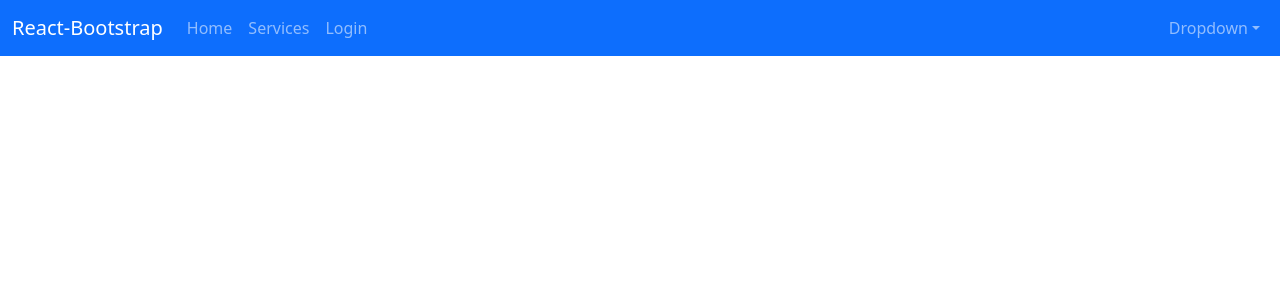
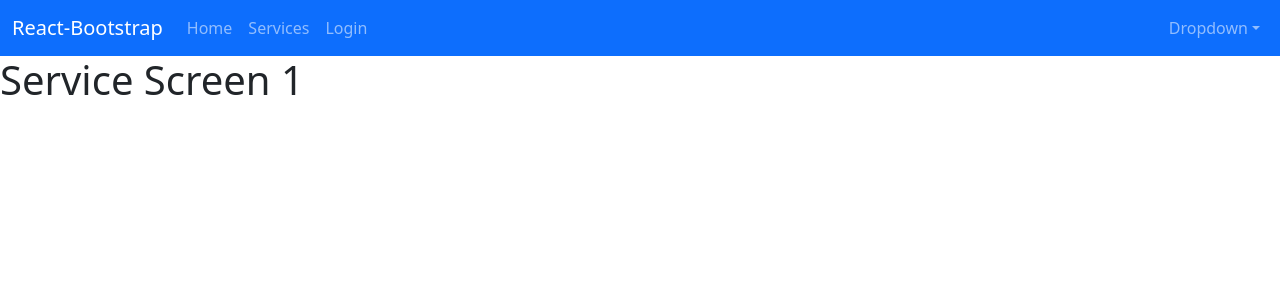
Before and after one commit to adrianhansa/ecare-react, a React (Create React App) app: page /services/1 in a window 1280 px wide. Shown: the top 300 px of the page. Built offline with nearby package versions, Linux system fonts and the light colour scheme.

Commit message:
Created Service Screen; updated the corresponding route to be based on slug instead of id; updated the updateService action, replaced id with slug.

```diff
--- a/src/App.js
+++ b/src/App.js
@@ -6,6 +6,7 @@ import AppNavbar from "./components/AppNavbar";
 import { BrowserRouter, Route, Routes } from "react-router-dom";
 import Home from "./pages/Home";
 import Services from "./pages/services/Services";
+import ServiceScreen from "./pages/services/ServiceScreen";
 
 const App = () => {
   return (
@@ -16,6 +17,7 @@ const App = () => {
           <Route path="/" element={<Home />} />
           <Route path="/login" element={<Login />} />
           <Route path="/services" element={<Services />} />
+          <Route path="/services/:slug" element={<ServiceScreen />} />
         </Routes>
       </BrowserRouter>
     </Provider>
--- a/src/pages/services/ServiceCard.js
+++ b/src/pages/services/ServiceCard.js
@@ -5,6 +5,7 @@ import { useSelector } from "react-redux";
 import Swal from "sweetalert2";
 import { useDispatch } from "react-redux";
 import { deleteService } from "../../redux/actions/serviceActions";
+import { Link } from "react-router-dom";
 
 const ServiceCard = ({ service }) => {
   const dispatch = useDispatch();
@@ -48,7 +49,9 @@ const ServiceCard = ({ service }) => {
           handleClose={handleClose}
           error={error}
         />
-        <Button className="primary me-2">Access</Button>
+        <Link className="btn btn-primary me-2" to={`/services/${service.slug}`}>
+          Access
+        </Link>
         <Button className="success me-2" onClick={() => setShow(true)}>
           Edit
         </Button>
--- /dev/null
+++ b/src/pages/services/ServiceScreen.js
@@ -0,0 +1,13 @@
+import React from "react";
+import { useParams } from "react-router-dom";
+
+const ServiceScreen = () => {
+  const { slug } = useParams();
+  return (
+    <div>
+      <h1>Service Screen {slug}</h1>
+    </div>
+  );
+};
+
+export default ServiceScreen;
--- a/src/redux/actions/serviceActions.js
+++ b/src/redux/actions/serviceActions.js
@@ -58,10 +58,10 @@ export const getServices = () => async (dispatch) => {
   }
 };
 
-export const getService = (id) => async (dispatch) => {
+export const getService = (slug) => async (dispatch) => {
   try {
     dispatch({ type: GET_SERVICE_REQUEST });
-    const { data } = await axios.get(`${URL}/services/${id}`);
+    const { data } = await axios.get(`${URL}/services/${slug}`);
     dispatch({ type: GET_SERVICE_SUCCESS, payload: data });
   } catch (error) {
     dispatch({
```
